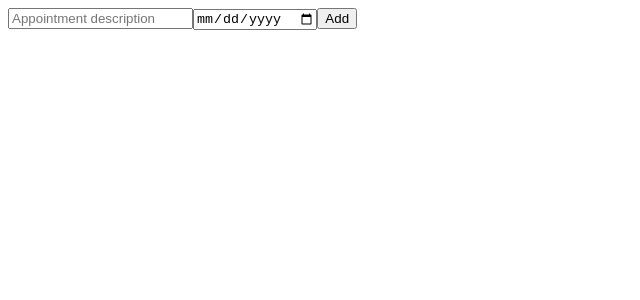
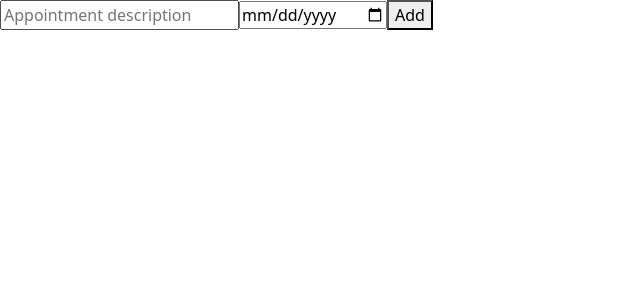
Before and after one commit to sadatmalik/angular-appointment-app, an Angular app: page / in a window 1280 px wide. Shown: the top 300 px of the page, without its empty margins (0-640 px from the left). Built offline with nearby package versions, Linux system fonts and the light colour scheme.

Commit message:
add bootstrap dependency

```diff
--- a/package.json
+++ b/package.json
@@ -18,6 +18,7 @@
     "@angular/platform-browser": "^15.2.0",
     "@angular/platform-browser-dynamic": "^15.2.0",
     "@angular/router": "^15.2.0",
+    "bootstrap": "5.3",
     "rxjs": "~7.8.0",
     "tslib": "^2.3.0",
     "zone.js": "~0.12.0"
--- a/src/styles.css
+++ b/src/styles.css
@@ -1 +1,2 @@
 /* You can add global styles to this file, and also import other style files */
+@import "~bootstrap/dist/css/bootstrap.min.css";
```
Also changed, not shown: 1 other file (tests, documents, lock files or other folders).
